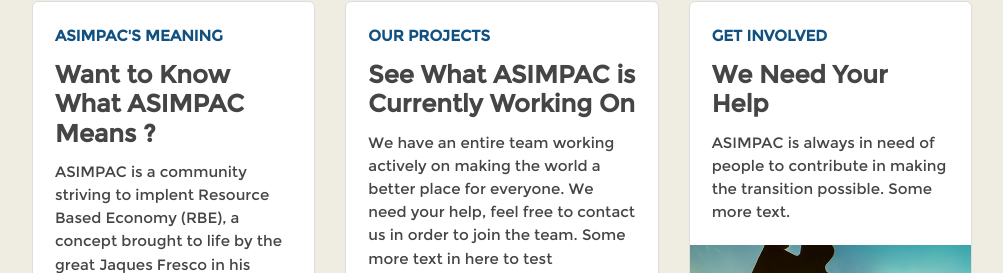
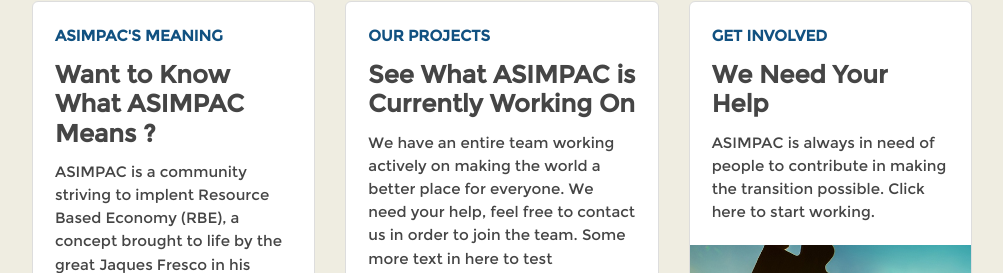
Before and after one commit to SLOSK/Website, a plain HTML site: page Website/index.html in a window 1280 px wide. Shown: the part 1054-1327 px from the top of the page, without its empty margins (138-1141 px from the left). Drawn offline with nearby package versions, Linux system fonts and the light colour scheme.

Commit message:
Rewording and test for slack notification integration

```diff
--- a/Website/index.html
+++ b/Website/index.html
@@ -290,7 +290,7 @@
                                         </span>
                                         <h3 class="Card-title">
                                         We Need Your Help</h3>
-                                        <p class="Card-text">ASIMPAC is always in need of people to contribute in making the transition possible. Some more text.</p>
+                                        <p class="Card-text">ASIMPAC is always in need of people to contribute in making the transition possible. Click here to start working.</p>
                                     </div>
                                     <div class="Card2-image" style="background-image:url(img/casse-tete.jpg);background-size:cover; height:12rem;">
                                     </div>
```
